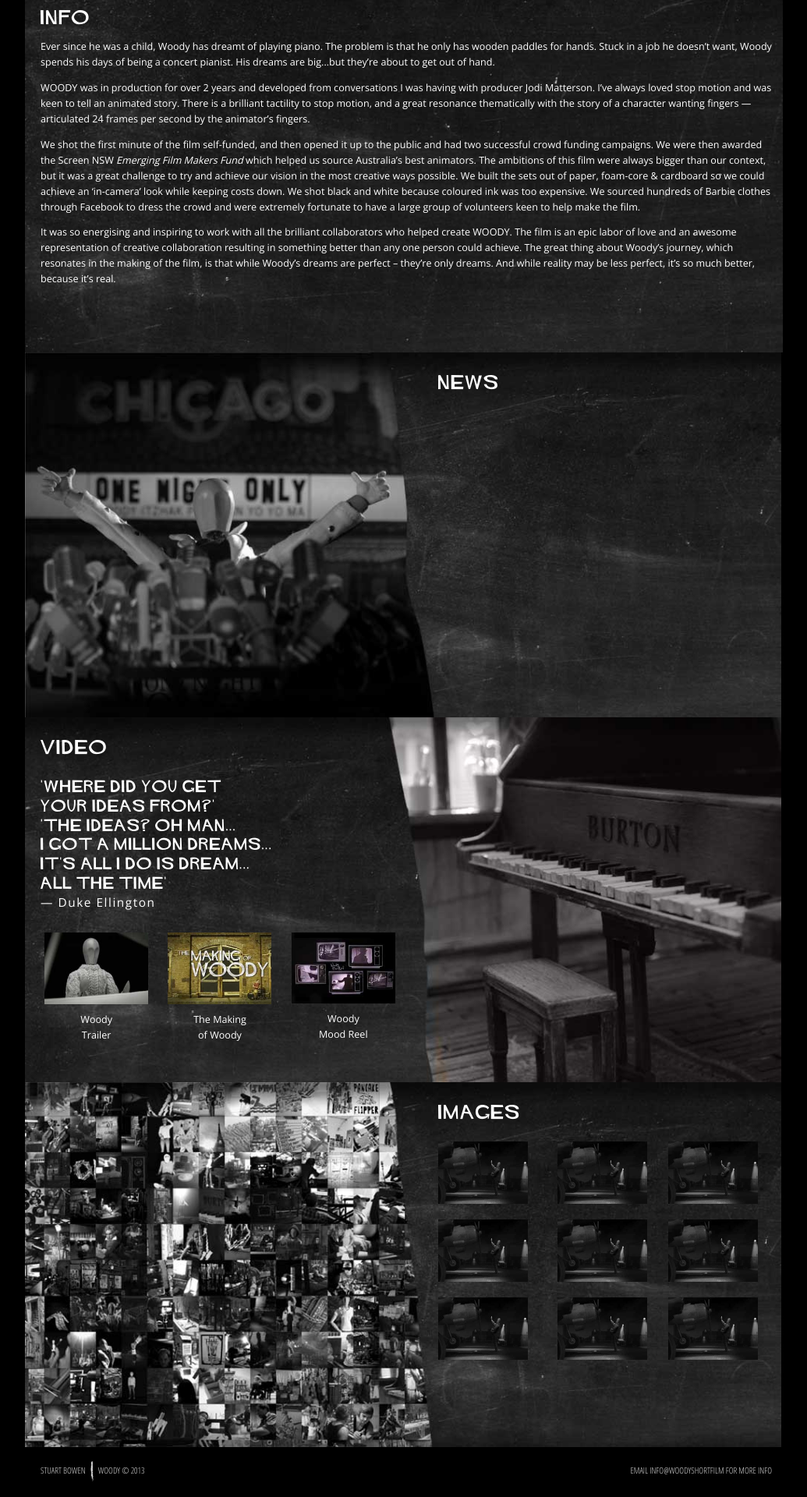
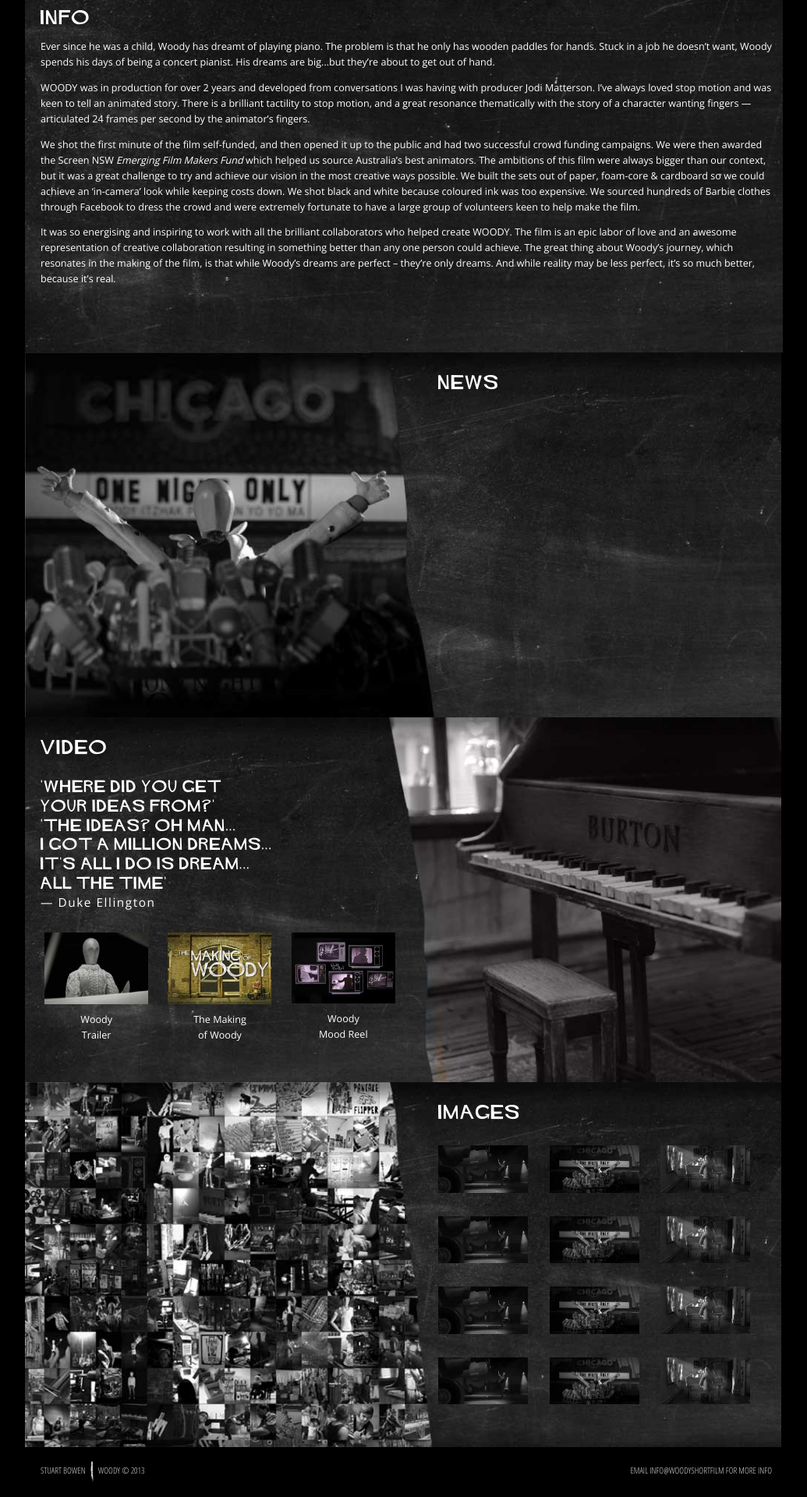
Before and after one commit to woodyshortfilm/woodyshortfilm.github.io, a Jekyll site: the page built from index.html, in a window 1280 px wide. Shown: the part 671-2591 px from the top of the page at 78% size, without its empty margins (119-1154 px from the left). Built offline with Jekyll 4.4.1, drawn with Linux system fonts in a browser that asks for light colours; nearby versions of some CDN libraries; comment, search, counter and statistics services are not loaded.

Commit message:
Added first row of images. Fixed thumbnail layout.

```diff
--- a/css/main.css
+++ b/css/main.css
@@ -183,6 +183,17 @@ header #masthead-separator {
   padding-left: 0px;
 }
 
+#images .thumbs-row .unit {
+  padding: 0px;
+  margin-top: 15px;
+  margin-bottom: 15px;
+}
+
+#images .thumbs-row a {
+  width: 115px;
+  height: 61px;
+}
+
 #images #image-carousel {
   display: none;
   position: fixed;
--- a/index.html
+++ b/index.html
@@ -177,11 +177,11 @@
     <p class="section-heading">IMAGES</p>
     {%assign thumbnail_index = -1%}
     {%for row in page.carousel_images%}
-    <div class="grid">
+    <div class="grid thumbs-row">
       {%for img in row%}
       <div class="unit one-third">
         <a href="#image-carousel" data-toggle="modal" data-slide-to="{%increment thumbnail_index%}">
-          <img src="/img/carousel/thumbs/{{img}}.jpg" width="115" alt="">
+          <img src="/img/carousel/thumbs/{{img}}.jpg" width="115" height="61" alt="">
         </a>
       </div>
       {%endfor%}
```
Also changed, not shown: other parts of index.html (+1 -1 lines), img/carousel/2.jpg (added), img/carousel/3.jpg (added), img/carousel/thumbs/1.jpg, img/carousel/thumbs/2.jpg (added), img/carousel/thumbs/3.jpg (added).
